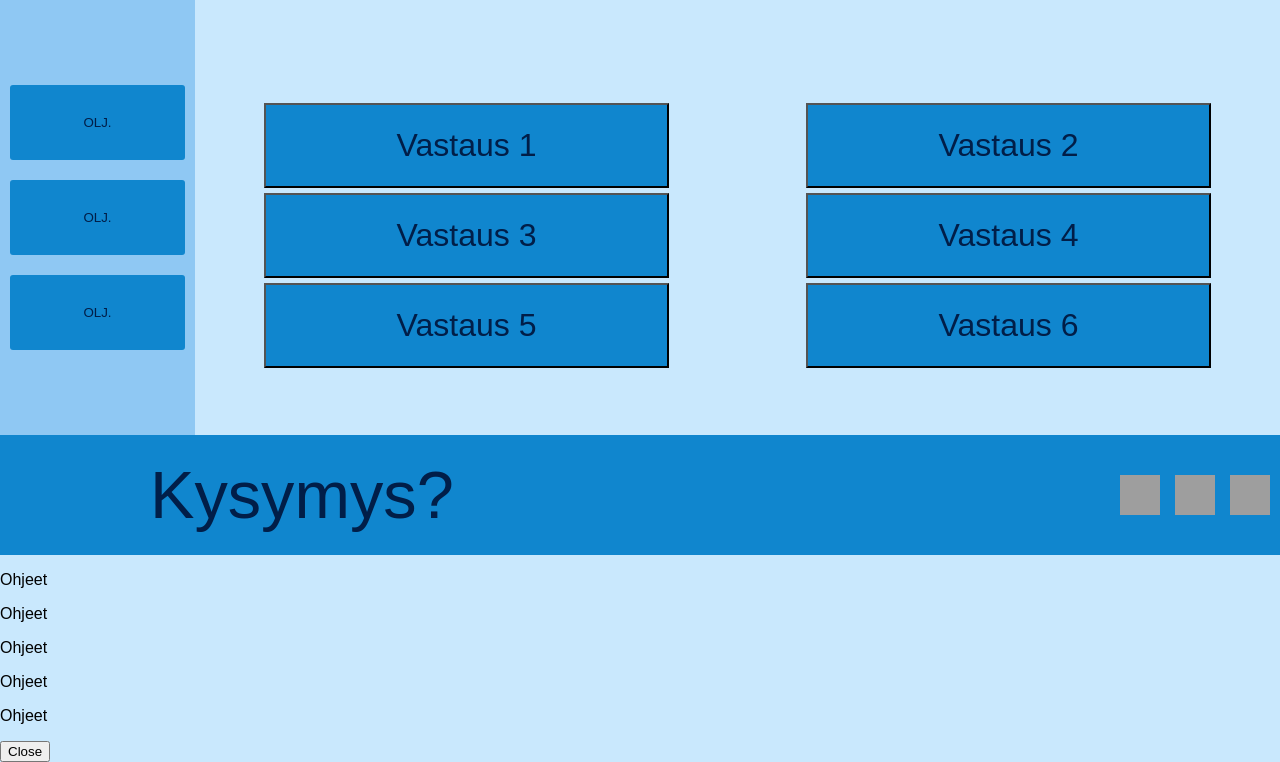
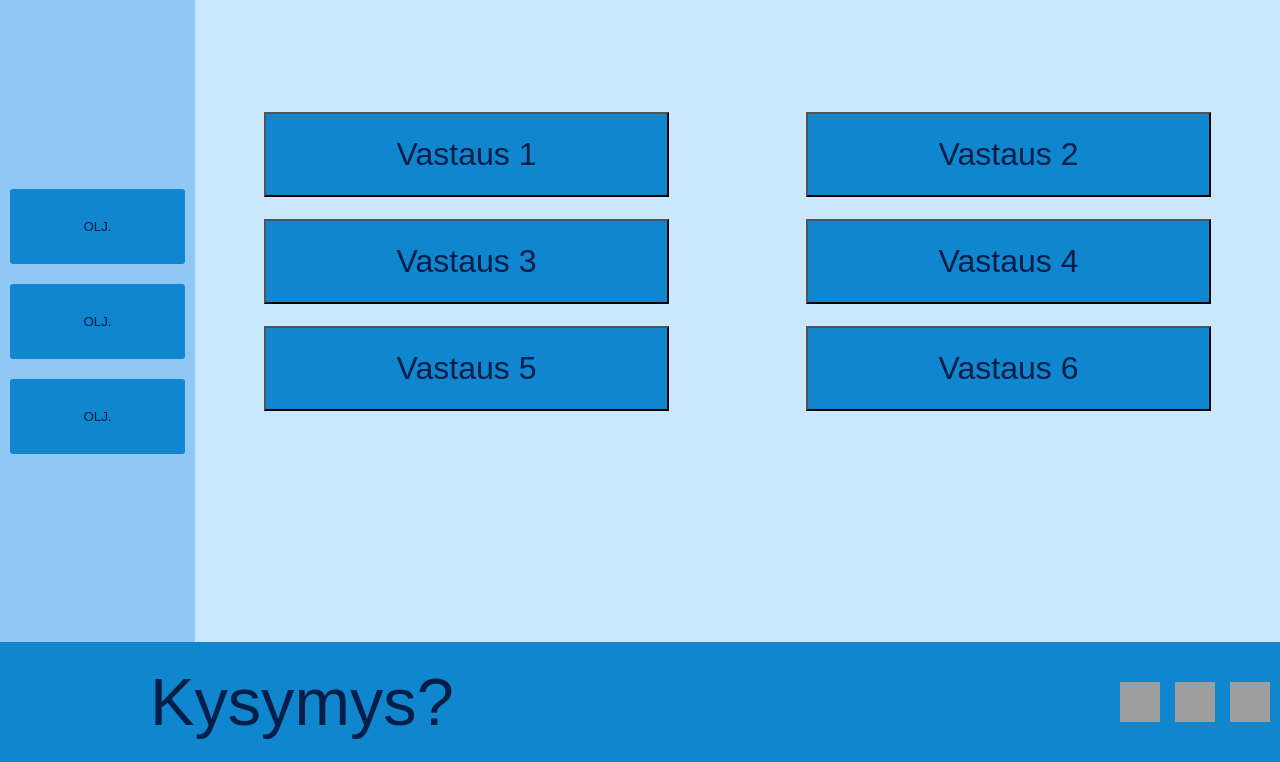
Before and after one commit to AmandaWasTaken/Carbon-Crusade, a Flask app: template ohjelmisto-2/src/templates/gameplay.html in a window 1280 px wide. Shown: the part 38-800 px from the top of the page. Run offline with Flask 3, Linux system fonts and the light colour scheme; the template is opened without the code that fills it, so the values that code supplies are empty; grey boxes are pictures that could not be loaded.

Commit message:
gameplay html muutos

```diff
--- a/ohjelmisto-2/src/templates/gameplay.html
+++ b/ohjelmisto-2/src/templates/gameplay.html
@@ -4,7 +4,7 @@
     <meta charset="UTF-8">
     <meta name="viewport" content="width=device-width, initial-scale=1.0">
     <title>Carbon Crusade</title>
-    <script src="gameplay.js" defer></script>
+    <script src="/ohjelmisto-2/src/gameplay.js" defer></script>
     <style>
         body {
             margin: 0;
@@ -100,6 +100,40 @@
             width: 40px;
             height: 40px;
         }
+
+        #info-popup {
+            display: none;
+            position: fixed;
+            top: 50%;
+            left: 50%;
+            transform: translate(-50%, -50%);
+            background-color: white;
+            padding: 20px;
+            box-shadow: 0 4px 6px rgba(0, 0, 0, 0.2);
+            border-radius: 10px;
+            z-index: 1000;
+        }
+
+        #info-popup button {
+            margin-top: 10px;
+            padding: 10px;
+            background-color: #1086ce;
+            color: white;
+            border: none;
+            border-radius: 5px;
+            cursor: pointer;
+        }
+
+        #overlay {
+            display: none;
+            position: fixed;
+            top: 0;
+            left: 0;
+            width: 100%;
+            height: 100%;
+            background-color: rgba(0, 0, 0, 0.5);
+            z-index: 999;
+        }
     </style>
 </head>
 <body>
@@ -136,7 +170,7 @@
         </div>
     </footer>
 
- <div id="overlay"></div>
+    <div id="overlay"></div>
     <div id="info-popup">
         <p>Ohjeet</p>
         <p>Ohjeet</p>
```
